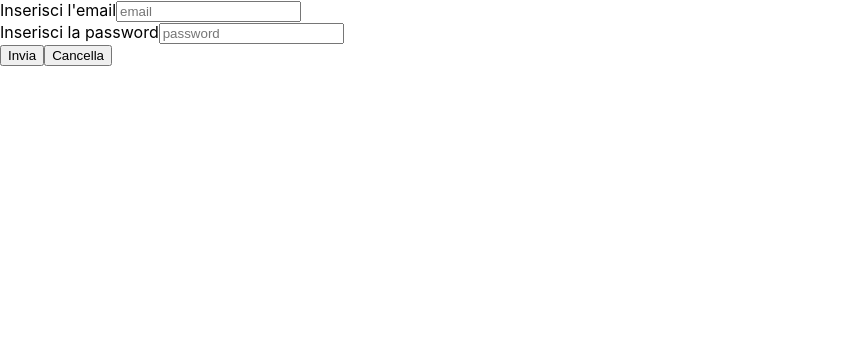
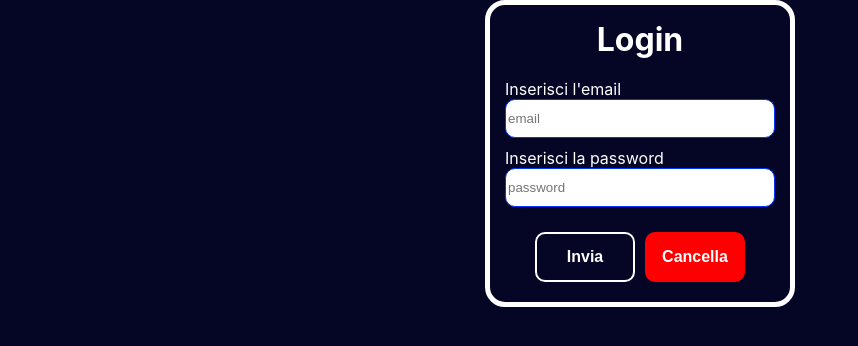
Before and after one commit to Immortalis202/pwparking, a React (Create React App) app: page / in a window 1280 px wide. Shown: the top 346 px of the page, without its empty margins (0-858 px from the left). Built offline with nearby package versions, Linux system fonts and the light colour scheme; the HTML template or start-up script is replaced by a standard one.

Commit message:
form validation

```diff
--- a/src/Components/SignIn/sign-in.css
+++ b/src/Components/SignIn/sign-in.css
@@ -0,0 +1,73 @@
+body {
+    background-color: rgb(5, 5, 38);
+}
+
+.form-container {
+    display: flex;
+    justify-content: center;
+    align-items: center;
+    color: white;
+}
+
+.form-container form {
+    display: flex;
+    justify-content: center;
+    align-items: center;
+    flex-direction: column;
+    width: 35%;
+    max-width: 300px;
+    border: solid 5px white;
+    border-radius: 20px;
+}
+
+.form-container form h1 {
+    margin: 15px;
+}
+
+.form-container form div {
+    margin-top: 5px;
+    margin-bottom: 5px;
+}
+
+.form-container form div.input {
+    display: flex;
+    flex-direction: column;
+}
+
+.form-container form div.input {
+    width: 90%;
+}
+
+.form-container form div.input input {
+    height: 35px;
+    border: solid 1px rgb(0, 55, 255);
+    border-radius: 10px;
+}
+
+.form-container form div.button {
+    margin: 15px;
+}
+
+.form-container form div.button input {
+    margin: 5px;
+    font-weight: bold;
+    font-size: 100%;
+}
+
+.form-container form div.button input.submit {
+    background-color: rgba(255, 255, 255, 0);
+    border: solid 2px white;
+    border-radius: 10px;
+    color: white;
+    width: 100px;
+    height: 50px;
+}
+
+.form-container form div.button input.reset {
+    background-color: red;
+    border: solid 2px red;
+    border-radius: 10px;
+    color: white;
+    width: 100px;
+    height: 50px;
+}
--- a/src/Components/SignIn/sign-in.js
+++ b/src/Components/SignIn/sign-in.js
@@ -5,27 +5,32 @@ const SignIn = () => {
 
     const [email, setEmail] = useState('');
     const [password, setPassword] = useState('');
+    const [emailValid, setEmailValid] = useState(false);
+    const [passwordValid, setPasswordValid] = useState(false);
 
     const validateEmail = () => {
-        const pattern = "^[\w-\.]+@([\w-]+\.)+[\w-]{2,4}$";
+        const pattern = /^[\w-.]+@([\w-]+\.)+[\w-]{2,4}$/;
+        setEmailValid(pattern.test(email));
     }
     const validatePassword = () => {
-        const pattern = "^(?=.*[a-z])(?=.*[A-Z])(?=.*\d)(?=.*[@$!%*?&])[A-Za-z\d@$!%*?&]{8,16}$";
+        const pattern = /^(?=.*[a-z])(?=.*[A-Z])(?=.*\d)(?=.*[@$!%*?&])[A-Za-z\d@$!%*?&]{8,16}$/;
+        setPasswordValid(pattern.test(password));
     }
     return (
-        <div>
+        <div className="form-container">
             <form method="post">
-                <div>
+                <h1>Login</h1>
+                <div className="input">
                     <label>Inserisci l'email</label>
                     <input type="email" placeholder="email" onChange={(e) => {setEmail(e.target.value); validateEmail();}} />
                 </div>
-                <div>
+                <div className="input">
                     <label>Inserisci la password</label>
                     <input type="password" placeholder="password" onChange={(e) => {setPassword(e.target.value); validatePassword();}} />
                 </div>
-                <div>
-                    <input type="submit" value="Invia" />
-                    <input type="reset" value="Cancella" />
+                <div className="button">
+                    <input type="submit" value="Invia" className="submit" disabled={!(emailValid && passwordValid)} />
+                    <input type="reset" value="Cancella" className="reset" />
                 </div>
             </form>
         </div>
```
